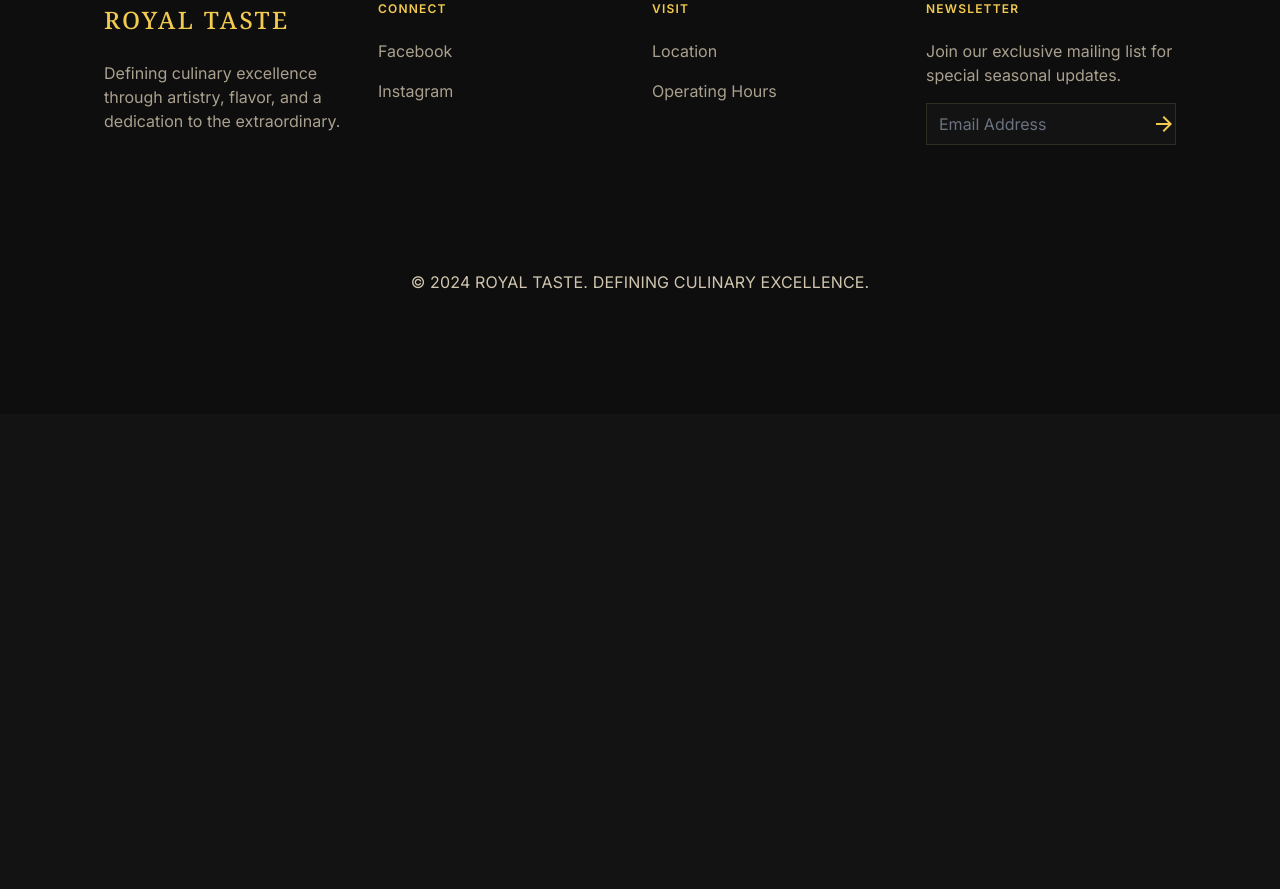
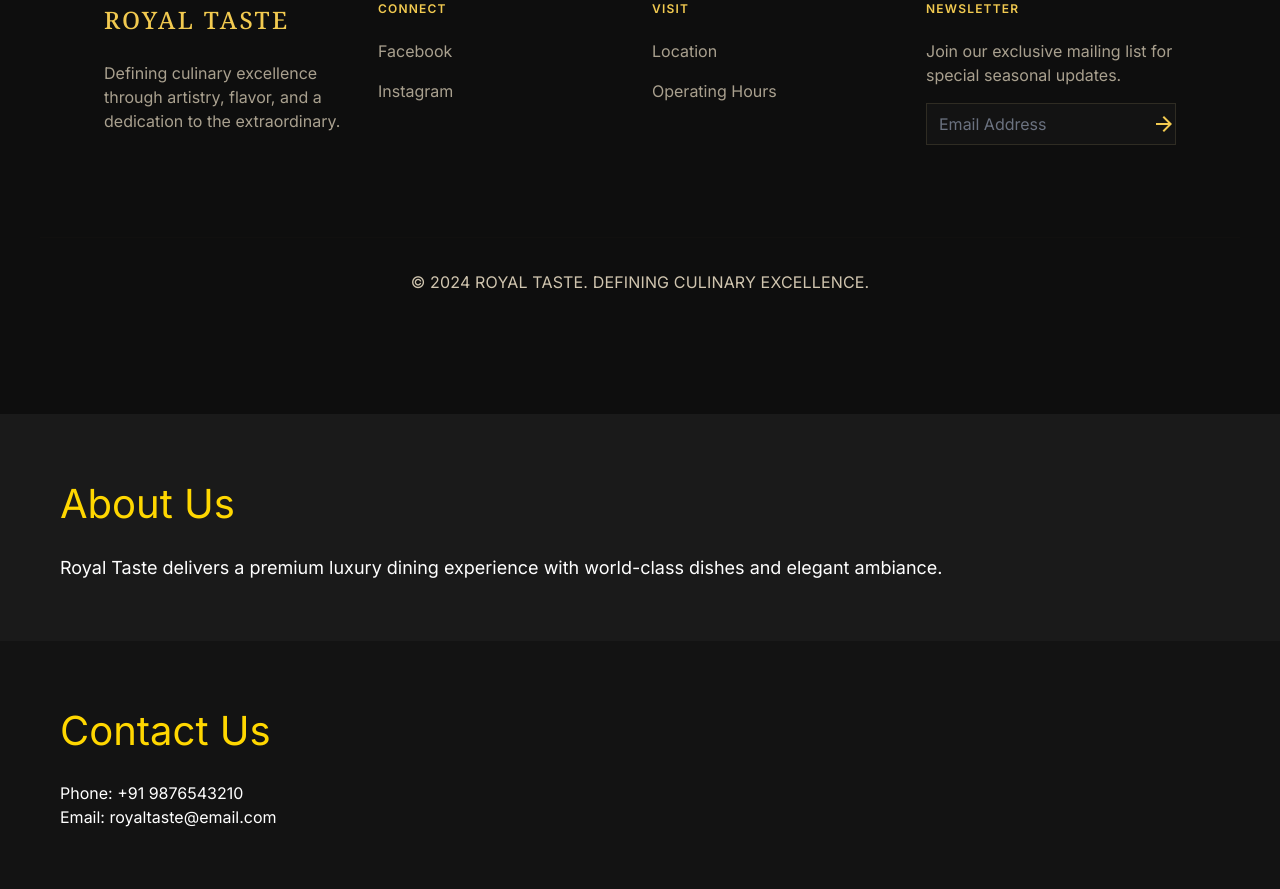
Before and after one commit to fulakantkumar-bit/restaurant-website-333333, a plain HTML site: page index.html in a window 1280 px wide. Shown: the part 1658-2547 px from the top of the page. Before the commit the page ends 2072 px from the top, so only its background shows below. Drawn offline with nearby package versions, Linux system fonts and the light colour scheme.

Commit message:
Update index.html

```diff
--- a/index.html
+++ b/index.html
@@ -326,4 +326,18 @@
 <p class="font-body-md text-body-md text-on-surface-variant">© 2024 ROYAL TASTE. DEFINING CULINARY EXCELLENCE.</p>
 </div>
 </footer>
-</body></html>
+<section id="about" style="padding:60px; color:white; background:#1a1a1a;">
+    <h1 style="font-size:40px; color:gold;">About Us</h1>
+    <p style="font-size:18px; margin-top:20px;">
+        Royal Taste delivers a premium luxury dining experience with
+        world-class dishes and elegant ambiance.
+    </p>
+</section>
+
+<section id="contact" style="padding:60px; color:white;">
+    <h1 style="font-size:40px; color:gold;">Contact Us</h1>
+    <p style="margin-top:20px;">Phone: +91 9876543210</p>
+    <p>Email: royaltaste@email.com</p>
+</section>
+</body>
+</html>
```
